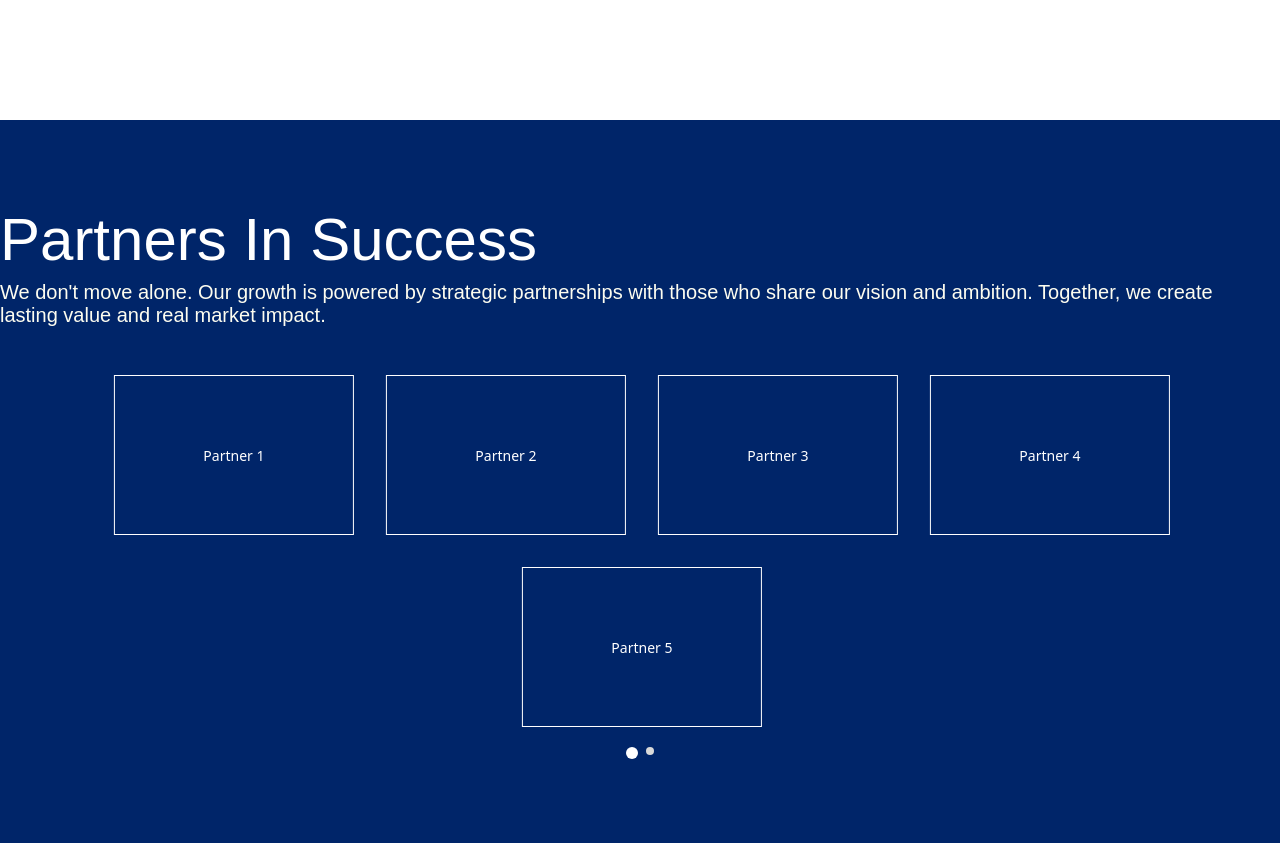
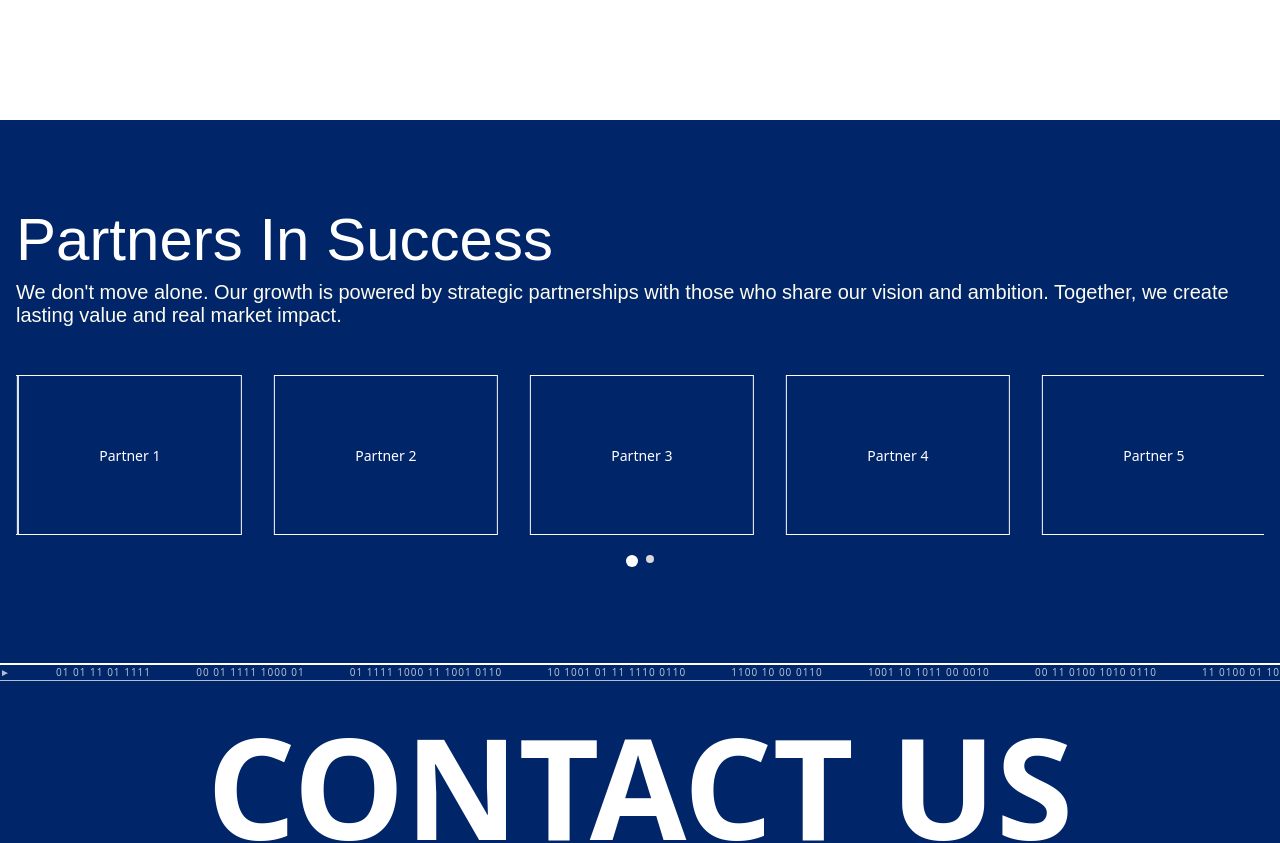
Before and after one commit to avnology/K-Corp, a Next.js app in the folder apps/web/: page / in a window 1280 px wide. Shown: the part 6300-7143 px from the top of the page. Built offline with nearby package versions, Linux system fonts and the light colour scheme; a web font is replaced by a local one.

Commit message:
fix(partners): adjust layout for mobile and desktop views

```diff
--- a/apps/web/modules/home/components/partners.tsx
+++ b/apps/web/modules/home/components/partners.tsx
@@ -41,7 +41,7 @@ export default function Partners() {
   const mobileSlides = groupPartnersIntoSlides(partners, 3);
 
   return (
-    <section className="w-full max-lg:px-5! bg-[#002569]">
+    <section className="w-full max-lg:px-5! px-4! bg-[#002569]">
       <div className="py-24! container mx-auto!">
         <h2
           className="text-white w-fit font-light md:text-[50px] text-[35px] lg:text-[60px] leading-[48.8px] mb-4!"
@@ -82,11 +82,11 @@ export default function Partners() {
             <CarouselContent>
               {desktopSlides.map((slide, slideIndex) => (
                 <CarouselItem key={slideIndex}>
-                  <div className="flex flex-wrap justify-center gap-4 md:gap-6 lg:gap-8">
+                  <div className="grid grid-cols-5 gap-4 md:gap-6 lg:gap-8">
                     {slide.map((partner: Partner) => (
                       <div
                         key={partner.id}
-                        className="partner-box flex items-center justify-center bg-transparent border border-white w-[200px] md:w-[220px] lg:w-[240px] h-[135px] md:h-[147px] lg:h-[160px]"
+                        className="partner-box flex items-center justify-center bg-transparent border border-white w-full h-[135px] md:h-[147px] lg:h-[160px]"
                       >
                         <div className="text-white text-center">
                           <span className="text-sm font-light">
@@ -139,7 +139,7 @@ export default function Partners() {
               ))}
             </CarouselContent>
 
-            <CarouselDots  style={{ marginTop: "20px" }}  />
+            <CarouselDots style={{ marginTop: "20px" }} />
           </Carousel>
         </div>
       </div>
```
